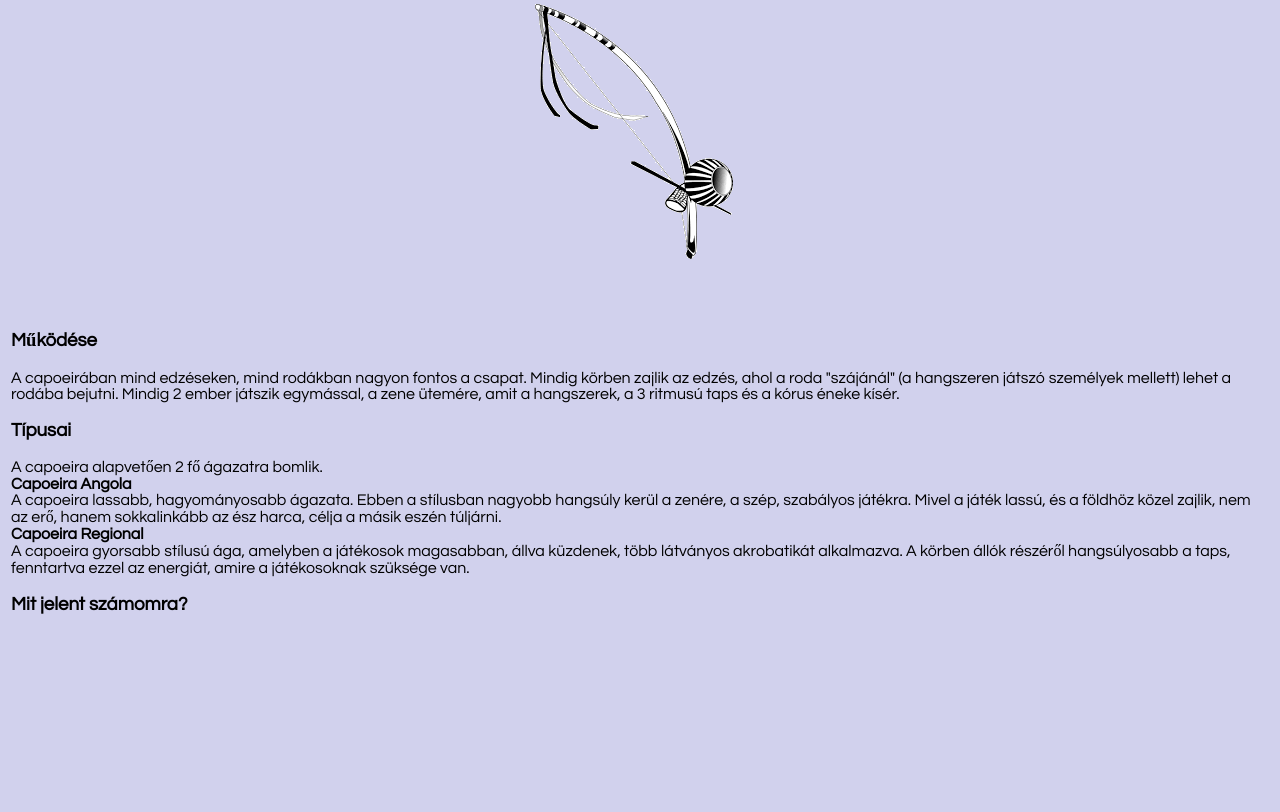
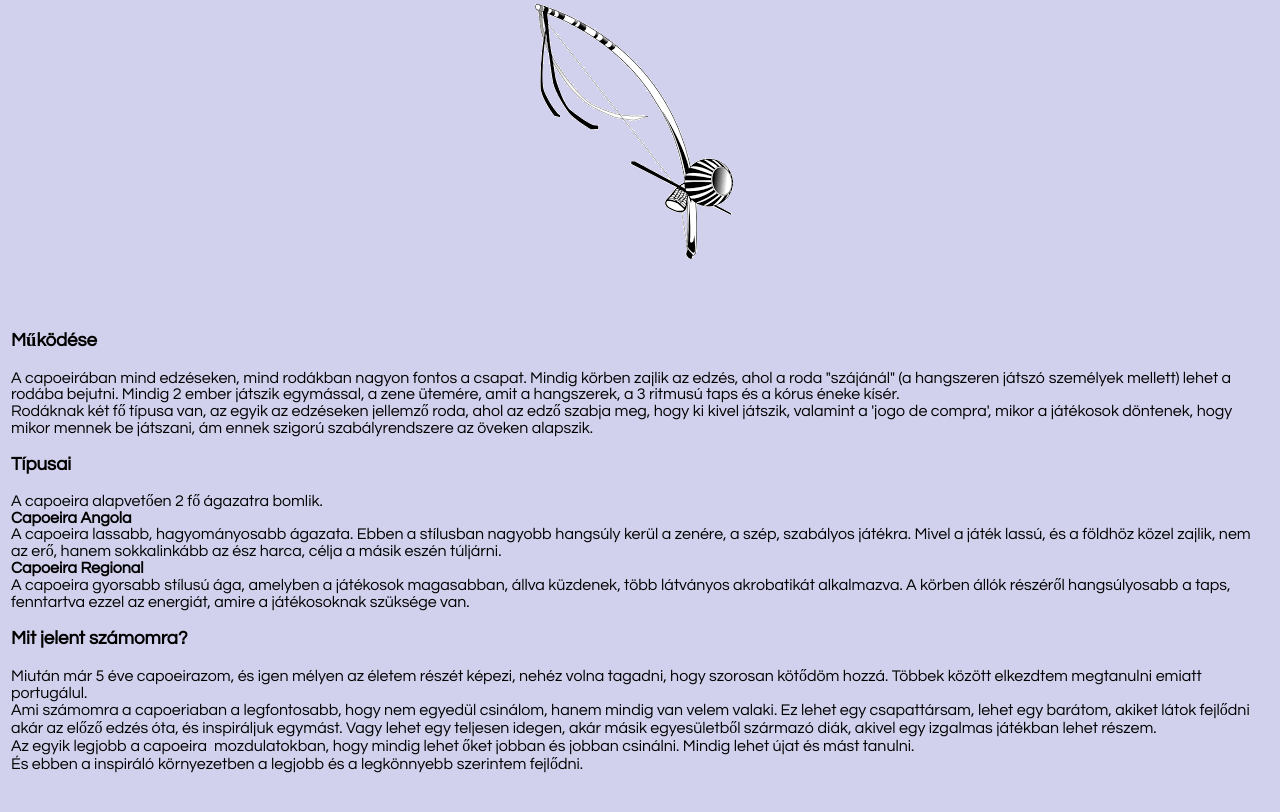
Before and after one commit to LadyHalloween/Capoeira, a plain HTML site: page index.html in a window 1280 px wide. Shown: the part 559-1371 px from the top of the page. Before the commit the page ends 1245 px from the top, so only its background shows below. Drawn offline with Linux system fonts and the light colour scheme.

Commit message:
befejezés

```diff
--- a/index.html
+++ b/index.html
@@ -97,7 +97,11 @@ a:hover {
 		Mindig körben zajlik az edzés, ahol a roda &quot;szájánál&quot; (a hangszeren
 		játszó személyek mellett) lehet a rodába bejutni. Mindig 2 ember játszik
 		egymással, a zene ütemére, amit a hangszerek, a 3 ritmusú taps és a
-		kórus éneke kísér.
+		kórus éneke kísér. <br />
+		Rodáknak két fő típusa van, az egyik az edzéseken jellemző roda, ahol az
+		edző szabja meg, hogy ki kivel játszik, valamint a &#39;jogo de compra&#39;,
+		mikor a játékosok döntenek, hogy mikor mennek be játszani, ám ennek
+		szigorú szabályrendszere az öveken alapszik.
 		</div>
 		<h3>Típusai</h3>
 		<div class="style-5">A capoeira alapvetően 2 fő ágazatra bomlik.<br />
@@ -114,6 +118,18 @@ a:hover {
 		</div>
 		<h3>Mit jelent számomra?</h3>
 		<div class="style-5">
+		Miután már 5 éve capoeirazom, és igen mélyen az életem részét képezi,
+		nehéz volna tagadni, hogy szorosan kötődöm hozzá. Többek között
+		elkezdtem megtanulni emiatt portugálul. <br />
+		Ami számomra a capoeriaban a legfontosabb, hogy nem egyedül csinálom,
+		hanem mindig van velem valaki. Ez lehet egy csapattársam, lehet egy
+		barátom, akiket látok fejlődni akár az előző edzés óta, és inspiráljuk
+		egymást. Vagy lehet egy teljesen idegen, akár másik egyesületből
+		származó diák, akivel egy izgalmas játékban lehet részem. <br />
+		Az egyik legjobb a capoeira&nbsp; mozdulatokban, hogy mindig lehet őket
+		jobban és jobban csinálni. Mindig lehet újat és mást tanulni. <br />
+		És ebben a inspiráló környezetben a legjobb és a legkönnyebb szerintem
+		fejlődni.
 		</div>
 		</td>
 	</tr>
```
